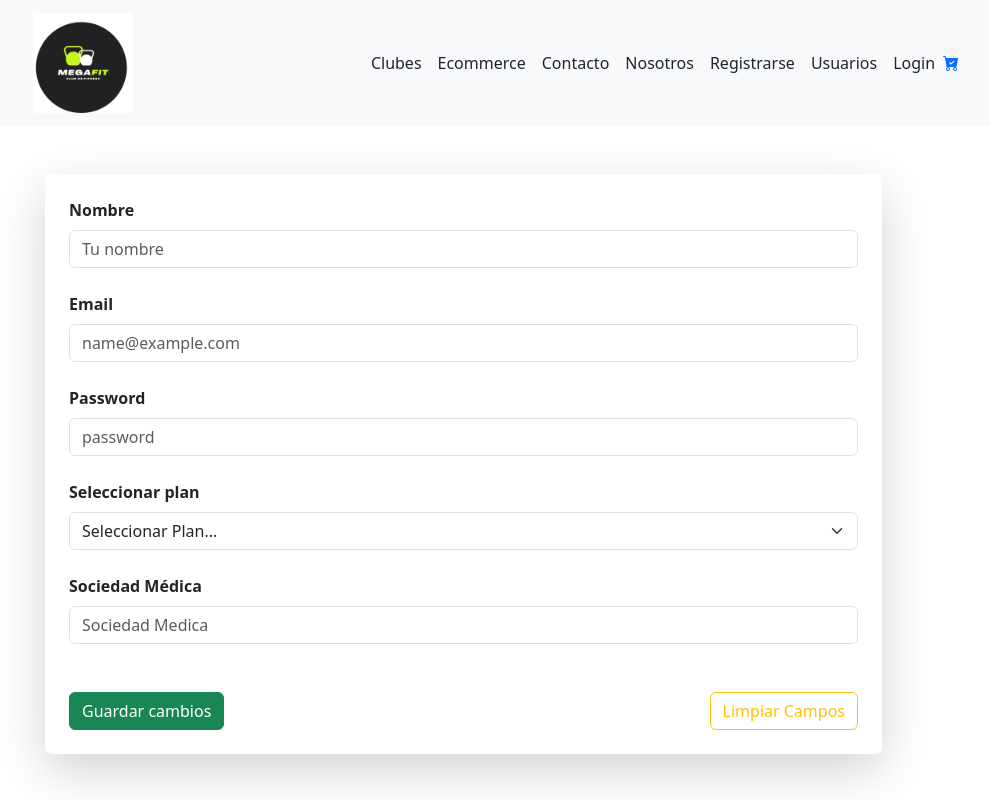
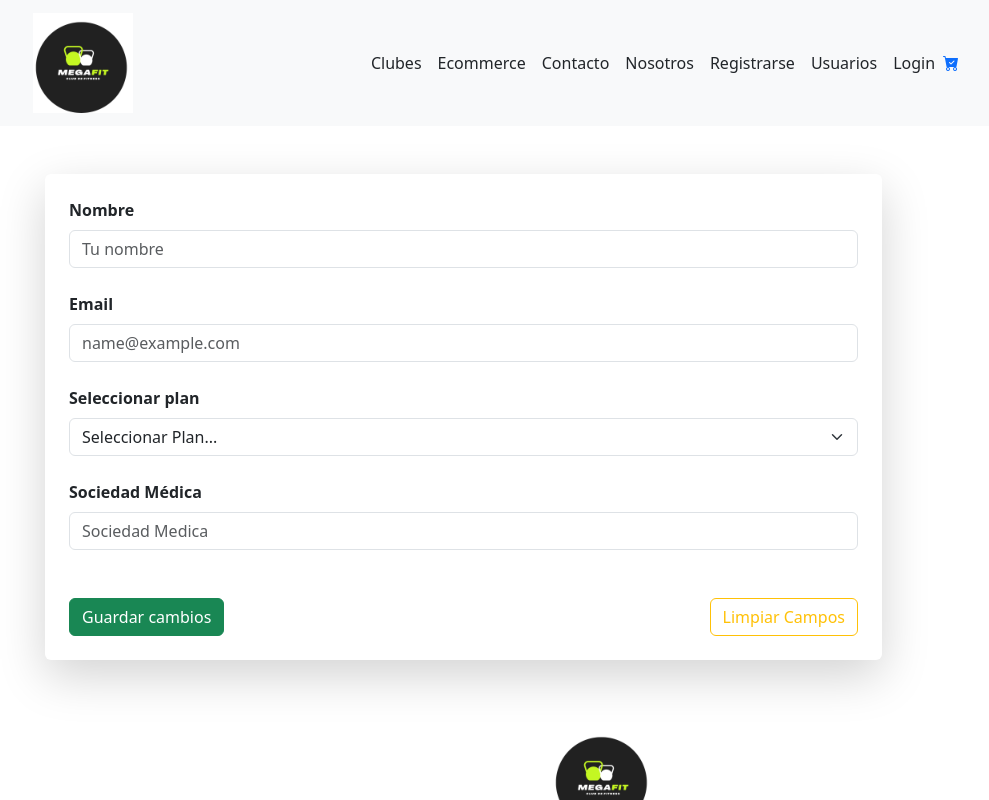
Before and after one commit to Lorenseballes/fullFront, a React (Create React App) app: page /editar/1 in a window 1280 px wide. Shown: the top 800 px of the page, without its empty margins (37-1026 px from the left). Built offline with nearby package versions, Linux system fonts and the light colour scheme; no server answers; a web font is replaced by a local one.

Commit message:
camios para deploy

```diff
--- a/src/Pages/EditarFormulario.js
+++ b/src/Pages/EditarFormulario.js
@@ -7,7 +7,7 @@ function EditarFormulario() {
     const { id } = useParams(); // Obtener el ID desde la URL
     const [nombre, setNombre] = useState('');
     const [email, setEmail] = useState('');
-    const [password, setPassword] = useState('');
+    //const [password, setPassword] = useState('');
     const [plan, setPlan] = useState('');
     const [sociedad, setSociedad] = useState('');
 
@@ -34,7 +34,7 @@ function EditarFormulario() {
         const updatedUser = {
             nombre,
             email,
-            password,
+            //password,
             plan,
             sociedad,
         };
@@ -46,7 +46,7 @@ function EditarFormulario() {
                 // Vaciar los campos después de guardar
             setNombre('');
             setEmail('');
-            setPassword('');
+            //setPassword('');
             setPlan('');
             setSociedad('');
 
@@ -79,16 +79,6 @@ function EditarFormulario() {
                         required
                     />
                 </Form.Group>
-                <Form.Group className="mb-4" controlId="password">
-                    <Form.Label className="fw-bold">Password</Form.Label>
-                    <Form.Control
-                        type="password"
-                        value={password}
-                        onChange={(e) => setPassword(e.target.value)}
-                        placeholder="password"
-                        required
-                    />
-                </Form.Group>
                 <Form.Group className="mb-4" controlId="plan">
                     <Form.Label className="fw-bold">Seleccionar plan</Form.Label>
                     <select
@@ -118,7 +108,7 @@ function EditarFormulario() {
                     <Button variant="outline-warning" className='mt-4' onClick={() => {
                     setNombre('');
                     setEmail('');
-                    setPassword('');
+                    //setPassword('');
                     setPlan('');
                     setSociedad('');
                     }}>Limpiar Campos</Button>
--- a/src/Pages/Usuarios.js
+++ b/src/Pages/Usuarios.js
@@ -18,7 +18,7 @@ function Usuarios() {
 
             const obtenerUsuarios = async () => {
                 try {
-                const respuesta = await axios.get('${process.env.REACT_APP_API_URL_SERVER_GET}');
+                const respuesta = await axios.get(`${process.env.REACT_APP_API_URL_SERVER_GET}`);
                 setUsuarios(respuesta.data);
 
             } catch (error) {
```
